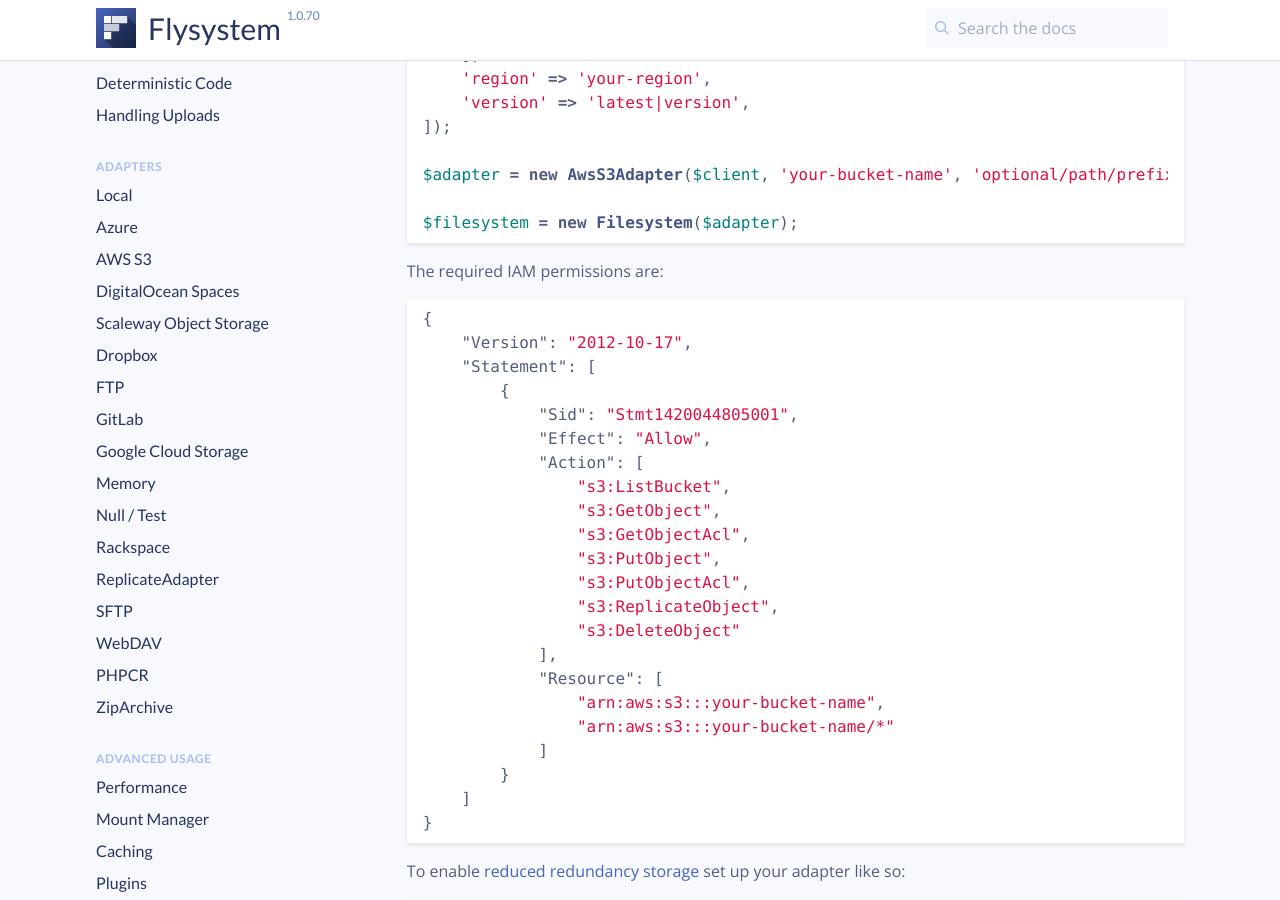
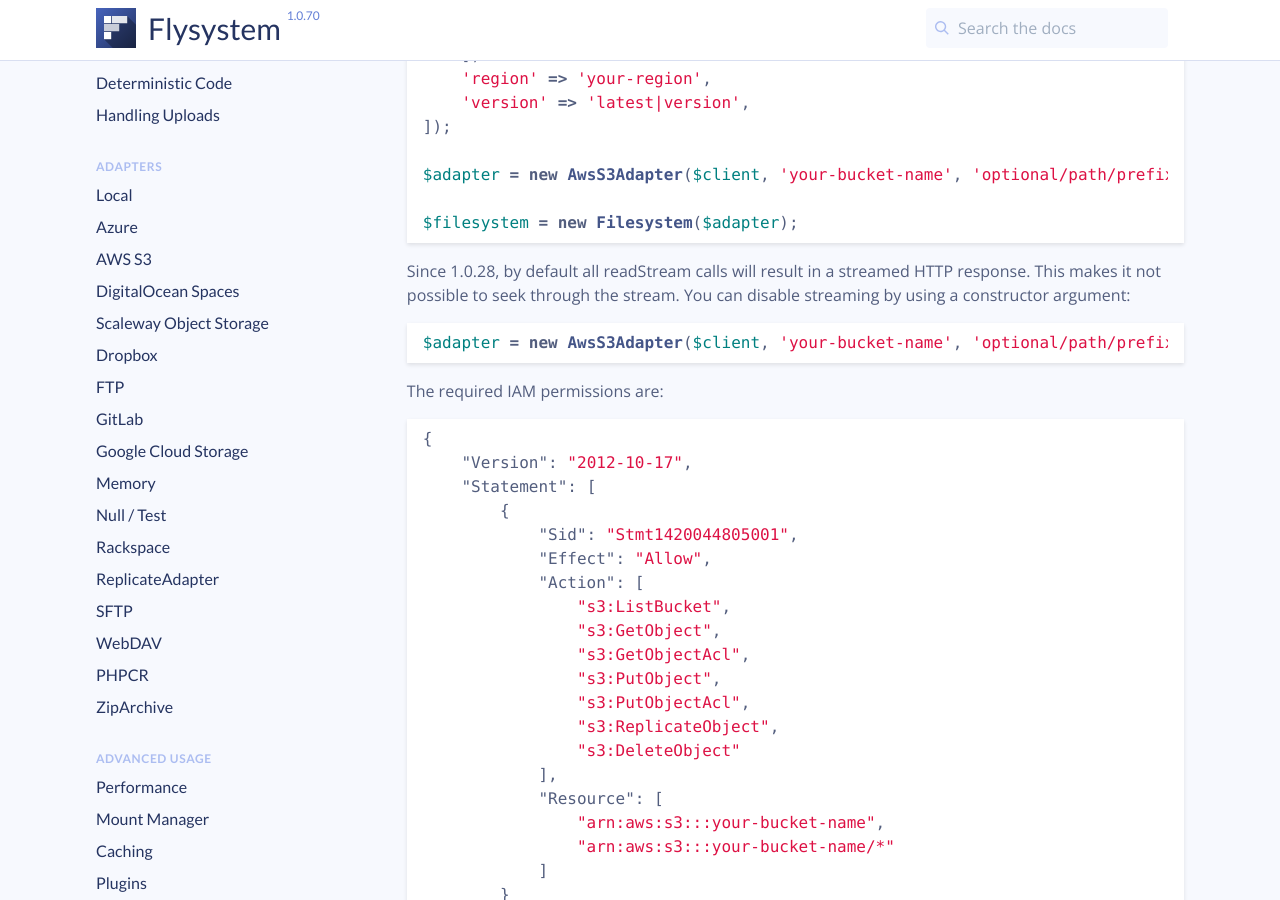
Before and after one commit to thephpleague/flysystem, a Jekyll site: the page built from v1/adapter/aws-s3-v3.md, in a window 1280 px wide and 900 px high, scrolled down 453 px. Built offline with Jekyll 4.4.1, drawn with Linux system fonts in a browser that asks for light colours; comment, search, counter and statistics services are not loaded.

Commit message:
Document disabling streamed reads

````diff
--- a/v1/adapter/aws-s3-v3.md
+++ b/v1/adapter/aws-s3-v3.md
@@ -35,6 +35,14 @@ $client = new S3Client([
 $adapter = new AwsS3Adapter($client, 'your-bucket-name', 'optional/path/prefix');
 
 $filesystem = new Filesystem($adapter);
+```
+
+Since 1.0.28, by default all readStream calls will result in a streamed HTTP response. This
+makes it not possible to seek through the stream. You can disable streaming by using a constructor
+argument:
+
+```php
+$adapter = new AwsS3Adapter($client, 'your-bucket-name', 'optional/path/prefix', [], false /** disable streamed reads **/);
 ```
 
 The required IAM permissions are:
````
